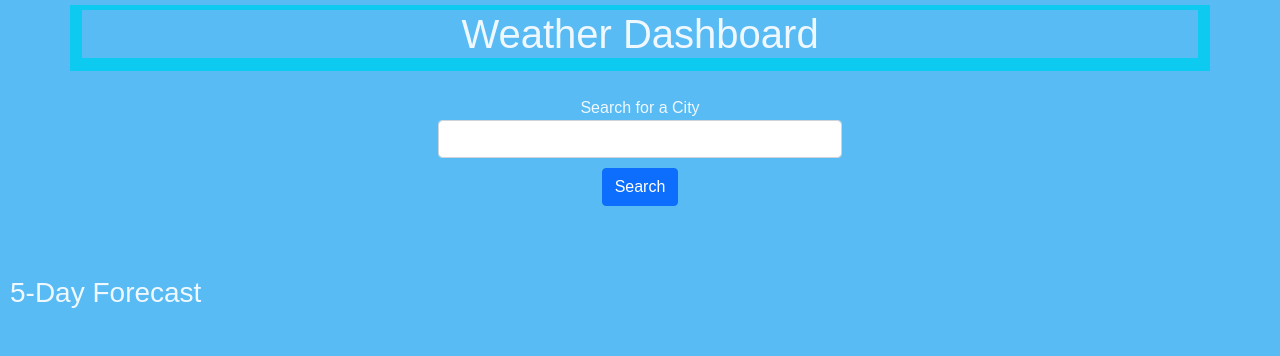
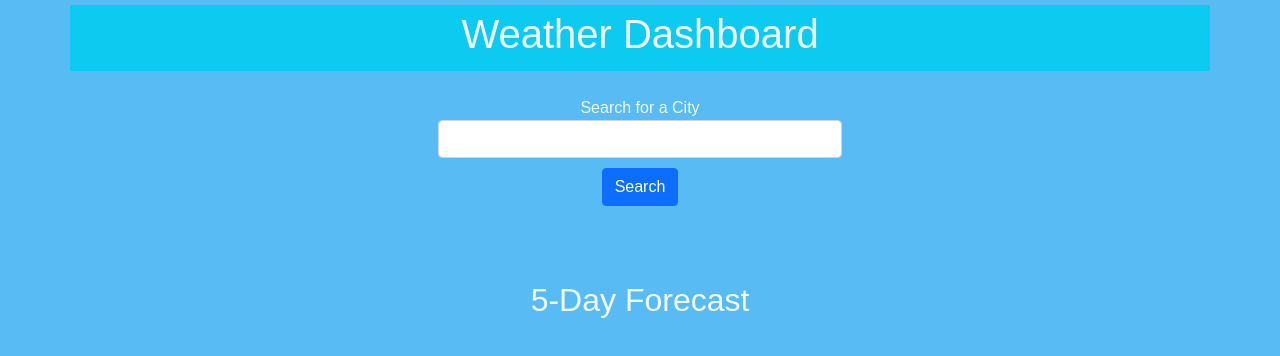
Before and after one commit to areitan/Weather_Dashboard, a plain HTML site: page index.html in a window 1280 px wide. Drawn offline with nearby package versions, Linux system fonts and the light colour scheme.

Commit message:
fixing css and bootstrap layout in html and js templates

```diff
--- a/assets/css/style.css
+++ b/assets/css/style.css
@@ -5,9 +5,13 @@ body {
     color: aliceblue;
 }
 
-  h1, h3 {
+header,
+h2,
+h3 {
     color: aliceblue;
     background-color: rgb(88, 187, 244);
+    padding: 5px;
+    margin: 5px;
 }
 
 .daily {
--- a/assets/js/script.js
+++ b/assets/js/script.js
@@ -40,7 +40,7 @@ var searchBtnHandler = function (event) {
                     console.log("data", data)
 
 var currentTemplate = `<div class="text-center col-10 p-3">
-<h2><span id="city">${citySearch.value}</span><span id="day0"> ${moment.unix(data.current.dt).format("MM/DD/YYYY")}</span>
+<h2><span id="city">${citySearch.value}</span><span id="day0"> <br/>${moment.unix(data.current.dt).format("MM/DD/YYYY")}</span>
 </h2>
 <img id="icon1" src="http://openweathermap.org/img/wn/${data.current.weather[0].icon}@2x.png"/>
 <p>Temp: <span id="temp0">${data.current.temp}</span>&deg;</p>
--- a/index.html
+++ b/index.html
@@ -15,9 +15,9 @@
 
 <body>
     <!-- Heading -->
-    <div class="container flex-column bg-info text-center">
+    <header class="container flex-column bg-info text-center">
         <h1>Weather Dashboard</h1>
-    </div>
+    </header>
     <!-- Main container -->
     <!-- Input Form container -->
     <div class="row justify-content-center">
@@ -27,7 +27,7 @@
                 <div class="row justify-content-center">
                     <div class="form text-center col-4">
                         <label for="City">Search for a City</label>
-                        <input type="text" class="form-control" id="citySearch" aria-describedby="enterCity">
+                        <input type="text" class="form-control text-center" id="citySearch" aria-describedby="enterCity">
                         <div>
                             <button type="submit" id="searchBtn" class="btn btn-primary">Search</button>
                         </div>
@@ -38,12 +38,12 @@
     </div>
 
     <!-- Current Weather Container -->
-    <div id="current">
+    <div class="row justify-content-center" id="current">
     </div>
     <!-- 5-Day Forecast Container -->
     <div>
-        <h3 class="five-day">5-Day Forecast</h3>
-        <div class="row" id="forecast">
+        <h2 class="row justify-content-center five-day">5-Day Forecast</h2>
+        <div class="row justify-content-center" id="forecast">
         </div>
     </div>
     <script src="./assets/js/script.js"></script>
```
Lines whose indentation alone changed are shown as unchanged.
